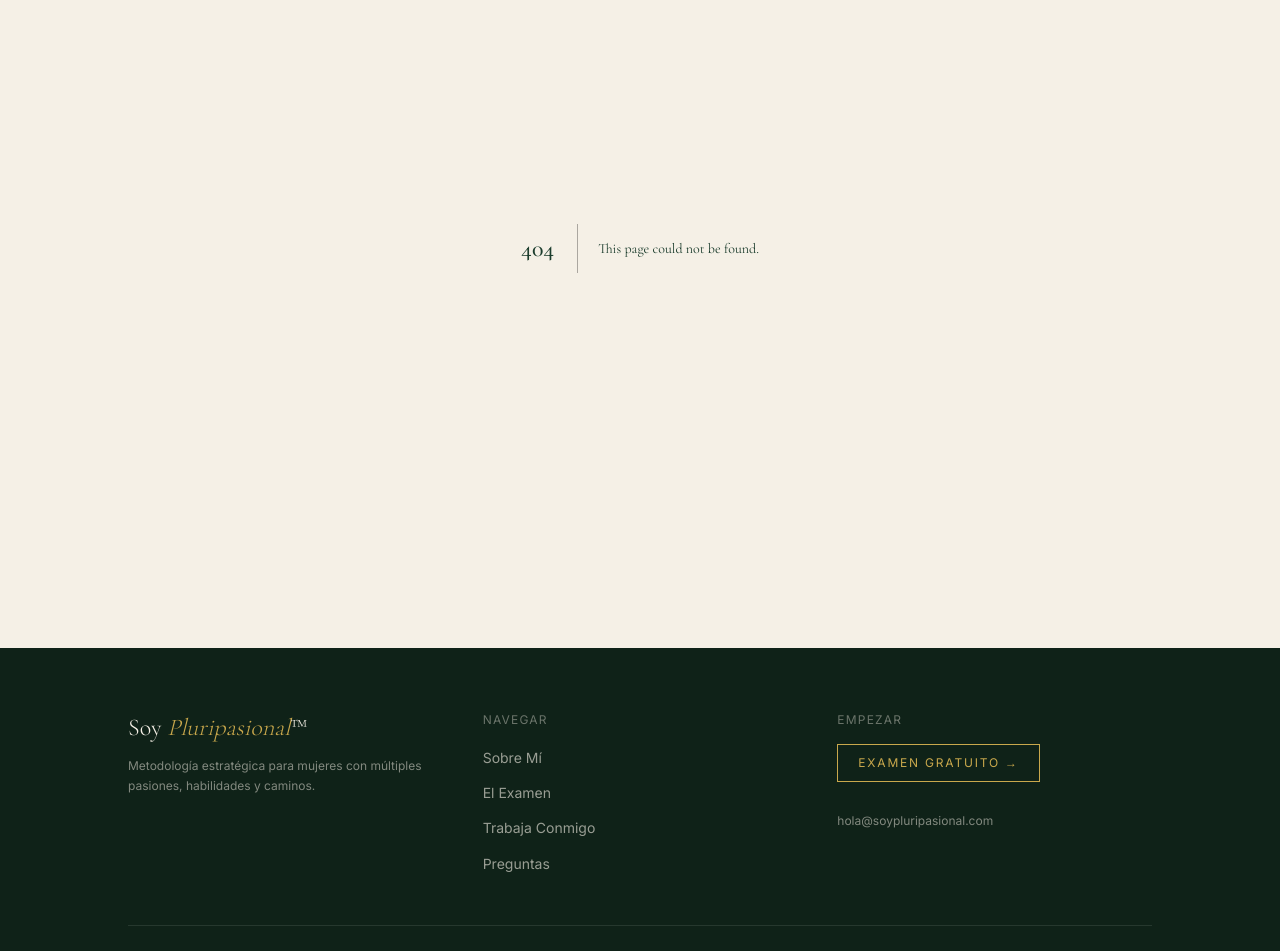
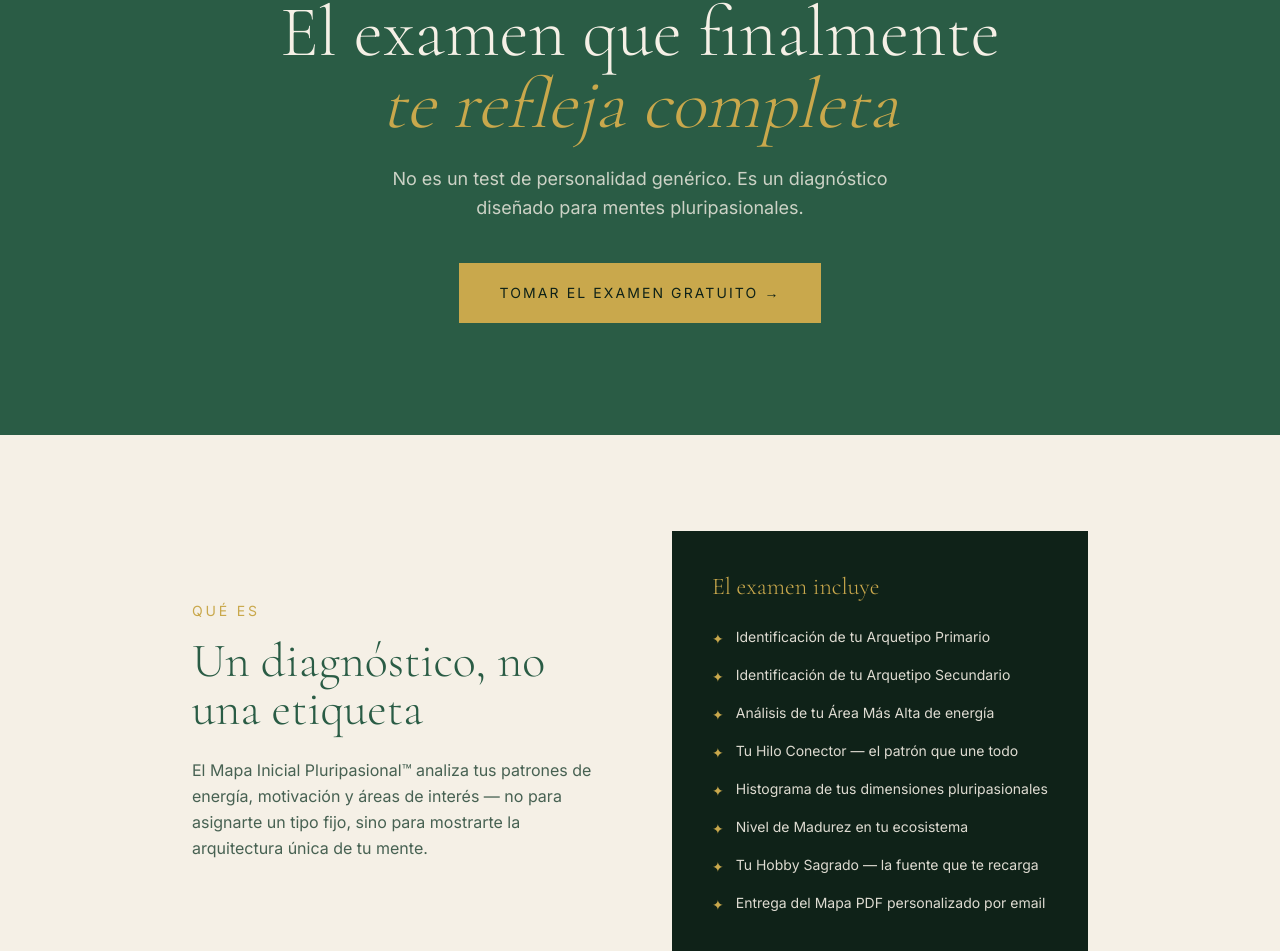
Before and after one commit to CaridPluri/soypluripasional, a Next.js app: page /examen in a window 1280 px wide. Before the commit this address had no page. Shown: the part 221-1172 px from the top of the page. Built offline with nearby package versions, Linux system fonts and the light colour scheme.

Commit message:
feat: add sobre-mi and examen pages

```diff
--- /dev/null
+++ b/app/examen/page.tsx
@@ -0,0 +1,52 @@
+"use client";
+
+import { motion } from "framer-motion";
+import Link from "next/link";
+
+const fadeUp = { hidden: { opacity: 0, y: 32 }, visible: { opacity: 1, y: 0, transition: { duration: 0.7, ease: "easeOut" } } };
+const stagger = { visible: { transition: { staggerChildren: 0.15 } } };
+
+export default function ExamenPage() {
+  return (
+    <main className="bg-crema text-verde-dark">
+      <section className="bg-verde text-crema py-28 px-6 text-center">
+        <motion.div className="max-w-3xl mx-auto" initial="hidden" animate="visible" variants={stagger}>
+          <motion.p className="text-oro font-inter text-sm tracking-[0.2em] uppercase mb-4" variants={fadeUp}>El Mapa Inicial Pluripasional™</motion.p>
+          <motion.h1 className="font-cormorant text-5xl md:text-7xl font-light leading-tight mb-6" variants={fadeUp}>El examen que finalmente<br /><em className="text-oro">te refleja completa</em></motion.h1>
+          <motion.p className="font-inter text-lg text-crema/80 leading-relaxed mb-10 max-w-xl mx-auto" variants={fadeUp}>No es un test de personalidad genérico. Es un diagnóstico diseñado para mentes pluripasionales.</motion.p>
+          <motion.a href="https://mapa-pluripasional.vercel.app" target="_blank" rel="noopener noreferrer" className="inline-block bg-oro text-verde-darker font-inter text-sm tracking-[0.15em] uppercase px-10 py-5 hover:bg-oro-light transition-colors duration-300" variants={fadeUp}>Tomar el Examen Gratuito →</motion.a>
+        </motion.div>
+      </section>
+
+      <section className="py-24 px-6">
+        <motion.div className="max-w-4xl mx-auto grid md:grid-cols-2 gap-16 items-center" initial="hidden" whileInView="visible" viewport={{ once: true, margin: "-80px" }} variants={stagger}>
+          <motion.div variants={fadeUp}>
+            <p className="text-oro font-inter text-sm tracking-[0.2em] uppercase mb-4">Qué Es</p>
+            <h2 className="font-cormorant text-4xl md:text-5xl font-light text-verde mb-6 leading-tight">Un diagnóstico, no una etiqueta</h2>
+            <p className="font-inter text-base text-verde-dark/80 leading-relaxed mb-6">El Mapa Inicial Pluripasional™ analiza tus patrones de energía, motivación y áreas de interés — no para asignarte un tipo fijo, sino para mostrarte la arquitectura única de tu mente.</p>
+          </motion.div>
+          <motion.div variants={fadeUp}>
+            <div className="bg-verde-darker text-crema p-10">
+              <h3 className="font-cormorant text-2xl font-light text-oro mb-6">El examen incluye</h3>
+              <ul className="space-y-4">
+                {["Identificación de tu Arquetipo Primario","Identificación de tu Arquetipo Secundario","Análisis de tu Área Más Alta de energía","Tu Hilo Conector — el patrón que une todo","Histograma de tus dimensiones pluripasionales","Nivel de Madurez en tu ecosistema","Tu Hobby Sagrado — la fuente que te recarga","Entrega del Mapa PDF personalizado por email"].map((item, i) => (
+                  <li key={i} className="flex items-start gap-3 font-inter text-sm text-crema/90"><span className="text-oro mt-0.5 shrink-0">✦</span><span>{item}</span></li>
+                ))}
+              </ul>
+            </div>
+          </motion.div>
+        </motion.div>
+      </section>
+
+      <section className="py-24 px-6 bg-crema text-center">
+        <motion.div className="max-w-2xl mx-auto" initial="hidden" whileInView="visible" viewport={{ once: true, margin: "-80px" }} variants={stagger}>
+          <motion.h2 className="font-cormorant text-4xl md:text-5xl font-light text-verde mb-6" variants={fadeUp}>Tu mapa te está esperando.<br /><em className="text-oro">Es hora de leerlo.</em></motion.h2>
+          <motion.div className="flex flex-col sm:flex-row gap-4 justify-center" variants={fadeUp}>
+            <a href="https://mapa-pluripasional.vercel.app" target="_blank" rel="noopener noreferrer" className="bg-verde text-crema font-inter text-sm tracking-[0.1em] uppercase px-10 py-5 hover:bg-verde-dark transition-colors duration-300">Comenzar el Examen →</a>
+            <Link href="/preguntas" className="border border-verde text-verde font-inter text-sm tracking-[0.1em] uppercase px-8 py-4 hover:bg-verde hover:text-crema transition-colors duration-300">Ver Preguntas Frecuentes</Link>
+          </motion.div>
+        </motion.div>
+      </section>
+    </main>
+  );
+}
--- /dev/null
+++ b/app/sobre-mi/page.tsx
@@ -0,0 +1,75 @@
+"use client";
+
+import { motion } from "framer-motion";
+import Image from "next/image";
+import Link from "next/link";
+
+const fadeUp = {
+  hidden: { opacity: 0, y: 32 },
+  visible: { opacity: 1, y: 0, transition: { duration: 0.7, ease: "easeOut" } },
+};
+const stagger = { visible: { transition: { staggerChildren: 0.15 } } };
+
+export default function SobreMiPage() {
+  return (
+    <main className="bg-crema text-verde-dark">
+      <section className="bg-verde-darker text-crema py-24 px-6">
+        <motion.div className="max-w-5xl mx-auto grid md:grid-cols-2 gap-16 items-center" initial="hidden" animate="visible" variants={stagger}>
+          <motion.div variants={fadeUp}>
+            <p className="text-oro font-inter text-sm tracking-[0.2em] uppercase mb-4">Sobre Mí</p>
+            <h1 className="font-cormorant text-5xl md:text-6xl font-light leading-tight mb-6">
+              Soy Carid Báez.<br /><em className="text-oro">Soy Pluripasional™.</em>
+            </h1>
+            <p className="font-inter text-lg text-crema/80 leading-relaxed">Y pasé años creyendo que algo estaba mal en mí — hasta que entendí que mi multiplicidad era exactamente mi mayor fortaleza.</p>
+          </motion.div>
+          <motion.div variants={fadeUp} className="relative">
+            <div className="absolute -inset-4 bg-oro/20 -z-10" />
+            <Image src="https://galaxy-prod.tlcdn.com/gen/user_33qETT0QJiDNS0tCdOTn2vdz5Fc/f4d64812e8164b66a25edc59f882e617.jpg" alt="Carid Báez" width={480} height={600} className="w-full object-cover" priority />
+          </motion.div>
+        </motion.div>
+      </section>
+
+      <section className="py-24 px-6">
+        <motion.div className="max-w-3xl mx-auto" initial="hidden" whileInView="visible" viewport={{ once: true, margin: "-80px" }} variants={stagger}>
+          <motion.p className="text-oro font-inter text-sm tracking-[0.2em] uppercase mb-4" variants={fadeUp}>Mi Historia</motion.p>
+          <motion.h2 className="font-cormorant text-4xl md:text-5xl font-light text-verde mb-10" variants={fadeUp}>El día que dejé de llamarme "dispersa"</motion.h2>
+          {["Durante años lo tuve todo: proyectos en paralelo, ideas que no cabían en una sola caja, pasiones que se multiplicaban. Y también la crítica constante de que no me enfocaba.",
+            "Intenté elegir. Fallé. Y con cada ciclo llegaba una capa más de vergüenza y agotamiento. Pensé que el problema era yo.",
+            "No era yo. Era el mapa que me habían dado — diseñado para personas de un solo camino. Cuando finalmente lo entendí, algo se desbloqueó.",
+            "Ese giro interno fue el inicio del Sistema Soy Pluripasional™. No como filosofía de autoayuda, sino como metodología de claridad para mentes como la mía."].map((p, i) => (
+            <motion.p key={i} className="font-inter text-base text-verde-dark/80 leading-relaxed mb-6" variants={fadeUp}>{p}</motion.p>
+          ))}
+        </motion.div>
+      </section>
+
+      <section className="bg-verde text-crema py-24 px-6">
+        <motion.div className="max-w-4xl mx-auto" initial="hidden" whileInView="visible" viewport={{ once: true, margin: "-80px" }} variants={stagger}>
+          <motion.p className="text-oro font-inter text-sm tracking-[0.2em] uppercase mb-4" variants={fadeUp}>Mi Filosofía</motion.p>
+          <motion.h2 className="font-cormorant text-4xl md:text-5xl font-light mb-10" variants={fadeUp}>Lo que creo con certeza</motion.h2>
+          <div className="grid md:grid-cols-3 gap-8">
+            {[
+              { title: "La multiplicidad no es el problema", body: "Tener muchos intereses y talentos no es una falla — es una arquitectura mental diferente, válida y poderosa cuando se comprende." },
+              { title: "El agotamiento es la señal", body: "Cuando una mujer pluripasional se agota, es porque está usando un sistema diseñado para otro tipo de mente." },
+              { title: "La claridad libera", body: "No necesitas reducirte para avanzar. Necesitas un mapa que te refleje completa." },
+            ].map((item, i) => (
+              <motion.div key={i} className="border border-crema/20 p-8" variants={fadeUp}>
+                <h3 className="font-cormorant text-2xl font-light mb-4 text-oro">{item.title}</h3>
+                <p className="font-inter text-sm text-crema/80 leading-relaxed">{item.body}</p>
+              </motion.div>
+            ))}
+          </div>
+        </motion.div>
+      </section>
+
+      <section className="py-24 px-6 bg-crema">
+        <motion.div className="max-w-2xl mx-auto text-center" initial="hidden" whileInView="visible" viewport={{ once: true, margin: "-80px" }} variants={stagger}>
+          <motion.h2 className="font-cormorant text-4xl md:text-5xl font-light text-verde mb-6" variants={fadeUp}>¿Lista para conocer tu propio mapa?</motion.h2>
+          <motion.div className="flex flex-col sm:flex-row gap-4 justify-center" variants={fadeUp}>
+            <a href="https://mapa-pluripasional.vercel.app" target="_blank" rel="noopener noreferrer" className="bg-verde text-crema font-inter text-sm tracking-[0.1em] uppercase px-8 py-4 hover:bg-verde-dark transition-colors duration-300">Tomar el Examen Gratuito</a>
+            <Link href="/sesion" className="border border-verde text-verde font-inter text-sm tracking-[0.1em] uppercase px-8 py-4 hover:bg-verde hover:text-crema transition-colors duration-300">Reservar una Sesión</Link>
+          </motion.div>
+        </motion.div>
+      </section>
+    </main>
+  );
+}
```
